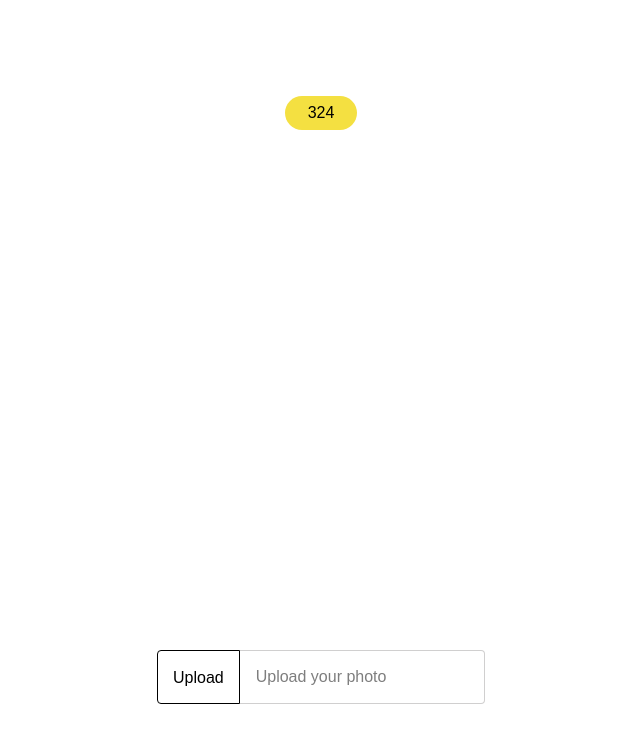
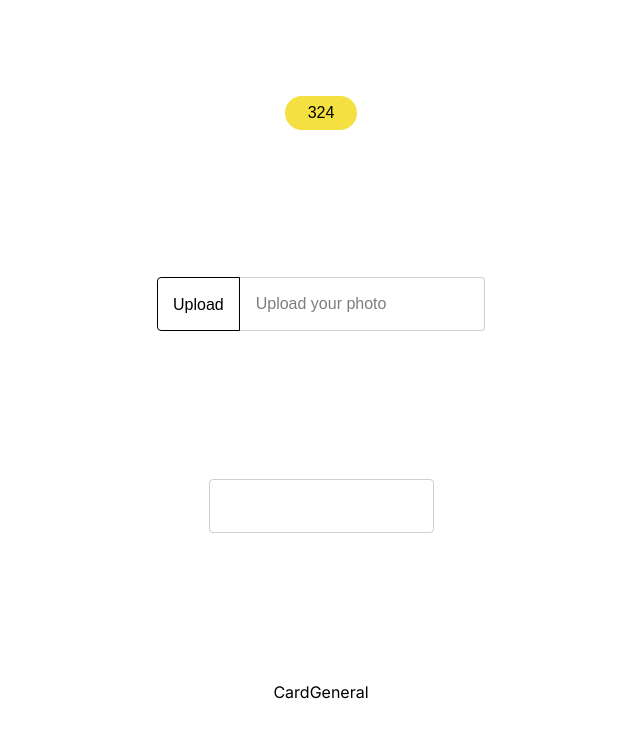
Before and after one commit to Ihorhavryliak/abz, a Next.js app: page / in a window 1280 px wide. Shown: the top 742 px of the page, without its empty margins (319-959 px from the left). Built offline with nearby package versions, Linux system fonts and the light colour scheme; a web font is replaced by a local one.

Commit message:
added InputGeneral

```diff
--- /dev/null
+++ b/app/components/Cards/CardGeneral.tsx
@@ -0,0 +1,8 @@
+
+const CardGeneral = () => {
+  return (
+    <div>CardGeneral</div>
+  )
+}
+
+export default CardGeneral
--- a/app/components/Fields/FieldUpload.tsx
+++ b/app/components/Fields/FieldUpload.tsx
@@ -12,7 +12,7 @@ const FieldUpload = ({ error }: FieldUploadType) => {
     setFileSelected(selectedFile);
   };
   return (
-    <div className="font-nunito max-w-[328px] w-full">
+    <div className="font-nunito max-w-[328px] w-full cursor-pointer">
       <label>
         <div className="flex h-[54px]">
           <div
@@ -29,7 +29,7 @@ const FieldUpload = ({ error }: FieldUploadType) => {
                 ? "border-custom-red-100 border-2"
                 : "border-custom-gray-200 border",
               fileSelected ? "text-black" : "text-custom-gray-300",
-              "w-full  py-3.5 ps-4 border-s-0 rounded-e "
+              "w-full  py-3.5 ps-4 border-s-0 rounded-e"
             )}
           >
             {fileSelected ? fileSelected?.name : "Upload your photo"}
--- /dev/null
+++ b/app/components/Input/InputGeneral.tsx
@@ -0,0 +1,62 @@
+import classNames from "@/app/utils/classNames";
+import {
+  ChangeEvent,
+  useState,
+} from "react";
+
+type InputGeneralType = {
+  error?: string;
+  label?: string;
+};
+const InputGeneral = ({ error, label }: InputGeneralType) => {
+  const [isFocus, setIsFocus] = useState(false);
+  const [value, setValue] = useState("");
+  console.log(value, "value>>");
+  const handleBlur = () => {
+    setIsFocus((prev) => !prev);
+  };
+  const handleFocus = () => {
+    setIsFocus(true);
+  };
+  const handleOnChange = (e: ChangeEvent<HTMLInputElement>) => {
+    setValue(e.target.value);
+  };
+  return (
+    <div>
+      <div className="relative font-nunito">
+        <input
+          onFocus={handleFocus}
+          onBlur={handleBlur}
+          onChange={handleOnChange}
+          type="text"
+          id="floating_outlined"
+          className={classNames(
+            error
+              ? "border-custom-red-100 border-2"
+              : "border-custom-gray-200 border",
+            value ? "text-black" : "text-custom-gray-300",
+            "w-full py-3.5 ps-4 rounded focus:outline-none peer"
+          )}
+          placeholder=" "
+        />
+        <label
+          htmlFor="floating_outlined"
+          className={classNames(
+            error ? "text-custom-red-100" : "text-custom-gray-300",
+            isFocus || value ? "text-xs" : "text-base",
+            "font-medium ms-2 absolute transform -translate-y-4 scale-75 top-2 z-10 origin-[0] bg-white px-2 peer-focus:px-2 peer-placeholder-shown:scale-100 peer-placeholder-shown:-translate-y-1/2 peer-placeholder-shown:top-1/2 peer-focus:top-2 peer-focus:scale-75 peer-focus:-translate-y-4 rtl:peer-focus:translate-x-1/4 rtl:peer-focus:left-auto start-1 duration-300"
+          )}
+        >
+          {label && label}
+        </label>
+      </div>
+      {error && (
+        <div className="text-custom-red-100 text-xs leading-[117%] ms-4 mt-1">
+          {error}
+        </div>
+      )}
+    </div>
+  );
+};
+
+export default InputGeneral;
--- a/app/page.tsx
+++ b/app/page.tsx
@@ -2,6 +2,8 @@
 import Image from "next/image";
 import ButtonGeneral from "./components/Button/ButtonGeneral";
 import FieldUpload from "./components/Fields/FieldUpload";
+import InputGeneral from "./components/Input/InputGeneral";
+import CardGeneral from "./components/Cards/CardGeneral";
 
 export default function Home() {
   return (
@@ -9,6 +11,8 @@ export default function Home() {
 
         <ButtonGeneral onClick={()=>{}} text="324" />
         <FieldUpload />
+        <InputGeneral />
+        <CardGeneral />
     </main>
   );
 }
```
